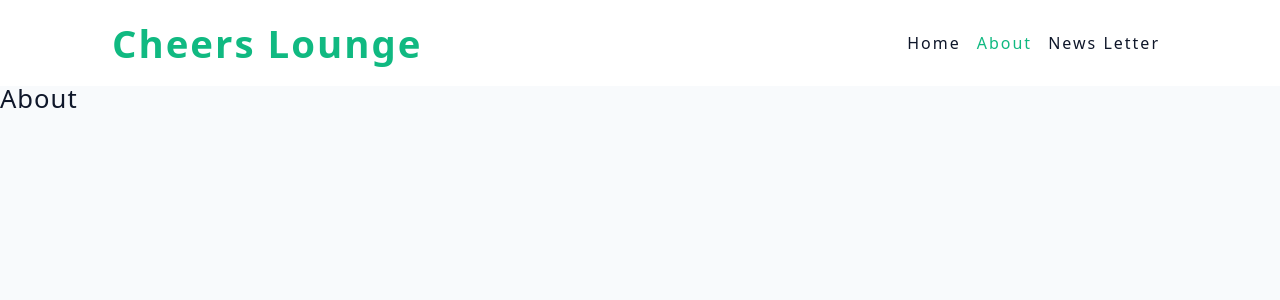
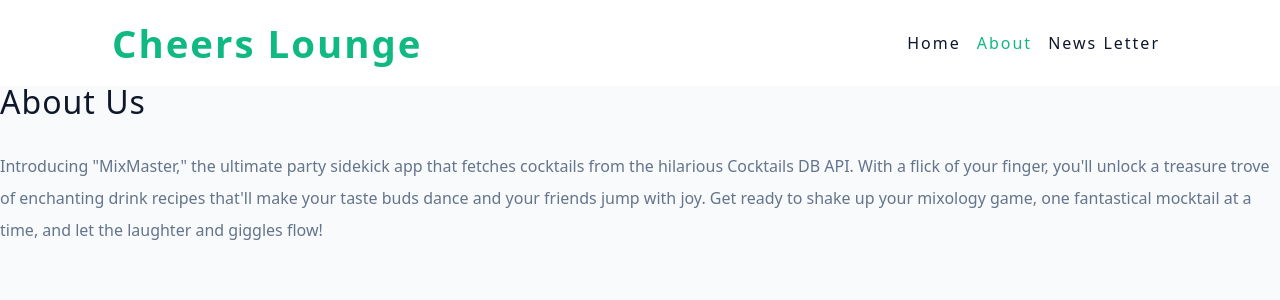
Before and after one commit to ProfessorBunny/Cheers-Lounge, a React (Vite) app: page /about in a window 1280 px wide. Shown: the top 300 px of the page. Built offline with nearby package versions, Linux system fonts and the light colour scheme.

Commit message:
About Page created

```diff
--- a/src/pages/About.jsx
+++ b/src/pages/About.jsx
@@ -1,10 +1,17 @@
-import { Link } from "react-router-dom";
-
+import Wrapper from "../assets/wrappers/AboutPage";
 const About = () => {
   return (
-    <div>
-      <h4>About</h4>
-    </div>
+    <Wrapper>
+      <h3>About Us</h3>
+      <p>
+        Introducing "MixMaster," the ultimate party sidekick app that fetches
+        cocktails from the hilarious Cocktails DB API. With a flick of your
+        finger, you'll unlock a treasure trove of enchanting drink recipes
+        that'll make your taste buds dance and your friends jump with joy. Get
+        ready to shake up your mixology game, one fantastical mocktail at a
+        time, and let the laughter and giggles flow!
+      </p>
+    </Wrapper>
   );
 };
 export default About;
```
